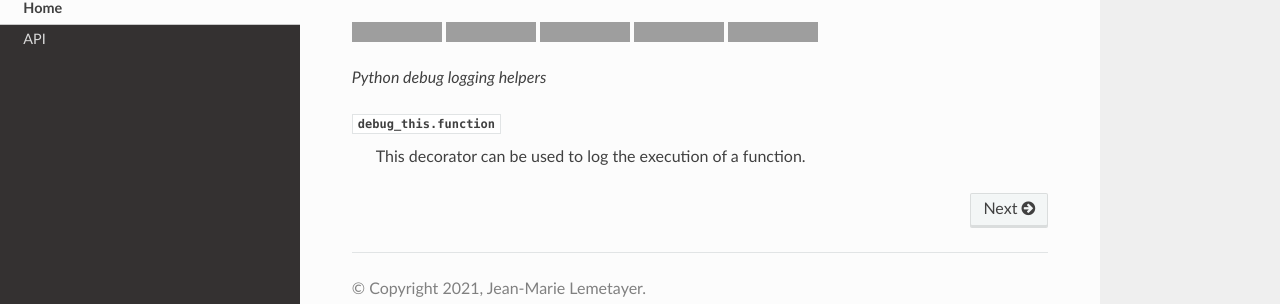
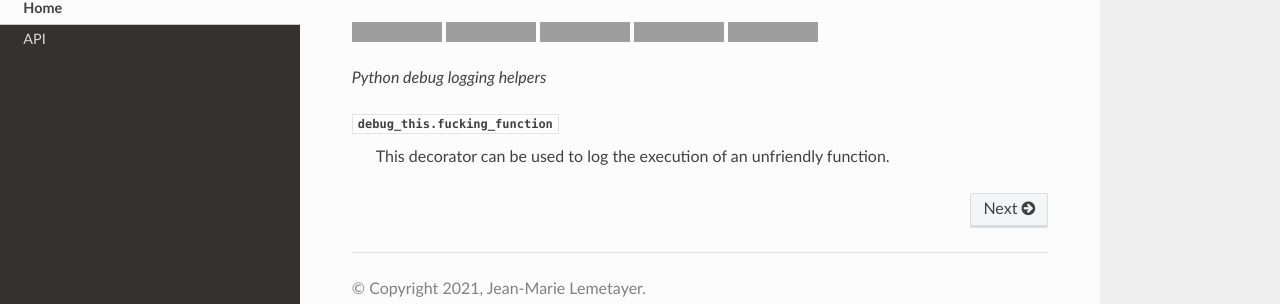
Before and after one commit to jmlemetayer/python-debug-this, a Sphinx documentation site: the page built from docs/index.rst, in a window 1280 px wide. Shown: the part 138-442 px from the top of the page. Built offline with Sphinx 7.4.7 and the Read the Docs theme 2.0.0, drawn with Linux system fonts in a browser that asks for light colours; grey boxes are pictures that could not be loaded.

Commit message:
debug_this: add a fucking prefix
This is to avoid future issue with reserve keywords.

```diff
--- a/docs/index.rst
+++ b/docs/index.rst
@@ -14,8 +14,8 @@ Welcome to debug_this's documentation
 
 *Python debug logging helpers*
 
-:obj:`debug_this.function`
-    This decorator can be used to log the execution of a function.
+:obj:`debug_this.fucking_function`
+    This decorator can be used to log the execution of an unfriendly function.
 
 .. toctree::
    :hidden:
```
Also changed, not shown: README.md (+3 -3 lines), debug_this/__init__.py (+6 -6 lines), 1 other file.
